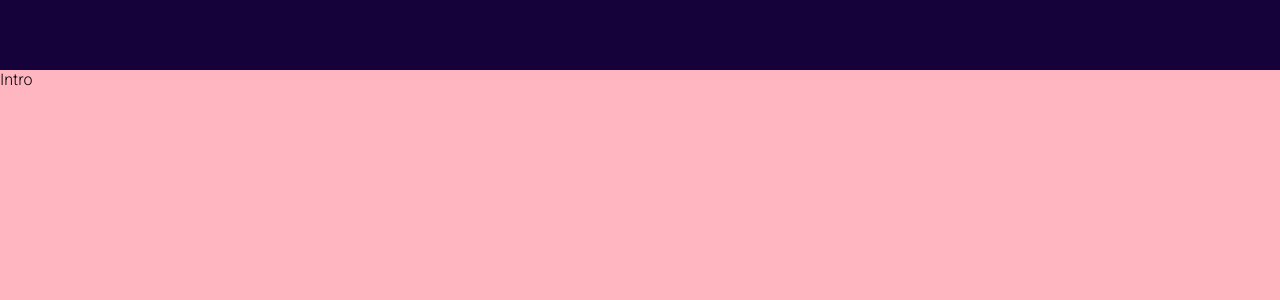
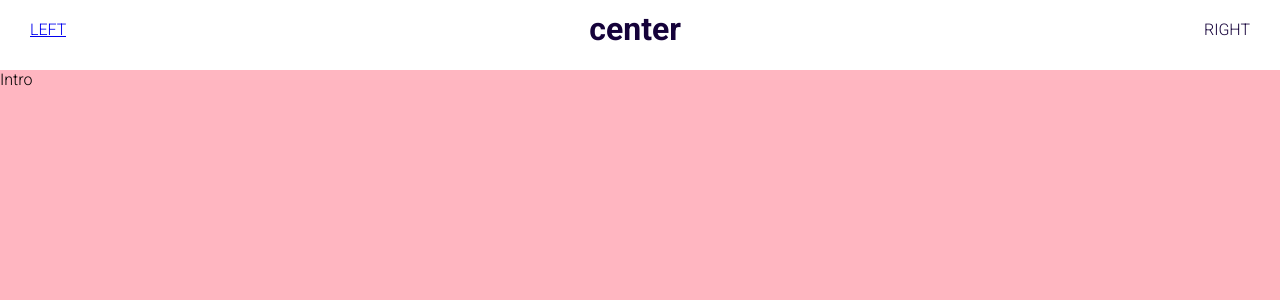
Before and after one commit to MTayyebKhan/react-portfolio, a React (Create React App) app: page / in a window 1280 px wide. Shown: the top 300 px of the page. Built offline with nearby package versions, Linux system fonts and the light colour scheme.

Commit message:
styling of the top bar

```diff
--- a/src/app.scss
+++ b/src/app.scss
@@ -7,6 +7,7 @@
         background-color: salmon;
         position: relative;
         top: 70px;
+        scroll-behavior: smooth;
         scroll-snap-type: y mandatory;
         scrollbar-width: none; //firefox
         &::-webkit-scrollbar{
--- a/src/components/contact/Contact.jsx
+++ b/src/components/contact/Contact.jsx
@@ -2,7 +2,7 @@ import "./contact.scss"
 
 function Contact() {
     return (
-        <div className="contact">
+        <div className="contact" id="contact">
             Contact
         </div>
     )
--- a/src/components/intro/Intro.jsx
+++ b/src/components/intro/Intro.jsx
@@ -2,7 +2,7 @@ import "./intro.scss"
 
 function Intro() {
     return (
-        <div className="intro">
+        <div className="intro" id="intro">
             Intro
         </div>
     )
--- a/src/components/portfolio/Portfolio.jsx
+++ b/src/components/portfolio/Portfolio.jsx
@@ -2,7 +2,7 @@ import "./portfolio.scss"
 
 function Portfolio() {
     return (
-        <div className="portfolio">
+        <div className="portfolio" id="portfolio">
             Portfolio
         </div>
     )
--- a/src/components/testimonials/Testimonials.jsx
+++ b/src/components/testimonials/Testimonials.jsx
@@ -2,7 +2,7 @@ import "./testimonials.scss"
 
 function Testimonials() {
     return (
-        <div className="testimonials">
+        <div className="testimonials" id="testimonials">
             Testimonials
         </div>
     )
--- a/src/components/topbar/Topbar.jsx
+++ b/src/components/topbar/Topbar.jsx
@@ -3,7 +3,15 @@ import "./topbar.scss"
 function Topbar() {
     return (
         <div className="topbar">
-
+            <div className="wrapper">
+                <div className="left">
+                    <a href="#intro">LEFT</a>
+                </div>
+                <h1>center</h1>
+                <div className="right">
+                    RIGHT
+                </div>
+            </div>
         </div>
     )
 }
--- a/src/components/topbar/topbar.scss
+++ b/src/components/topbar/topbar.scss
@@ -3,8 +3,16 @@
 .topbar{
   width: 100%;
   height: 70px;
-  background-color: $primaryColor;
+  background-color: white;
+  color: $primaryColor;
   position: fixed;
   top: 0;
   z-index: 2;
+
+  .wrapper{
+    padding: 10px 30px;
+    display: flex;
+    align-items: center;
+    justify-content: space-between;
+  }
 }
--- a/src/components/works/Works.jsx
+++ b/src/components/works/Works.jsx
@@ -2,7 +2,7 @@ import "./works.scss"
 
 function Works() {
     return (
-        <div className="works">
+        <div className="works" id="works">
             Works
         </div>
     )
```
